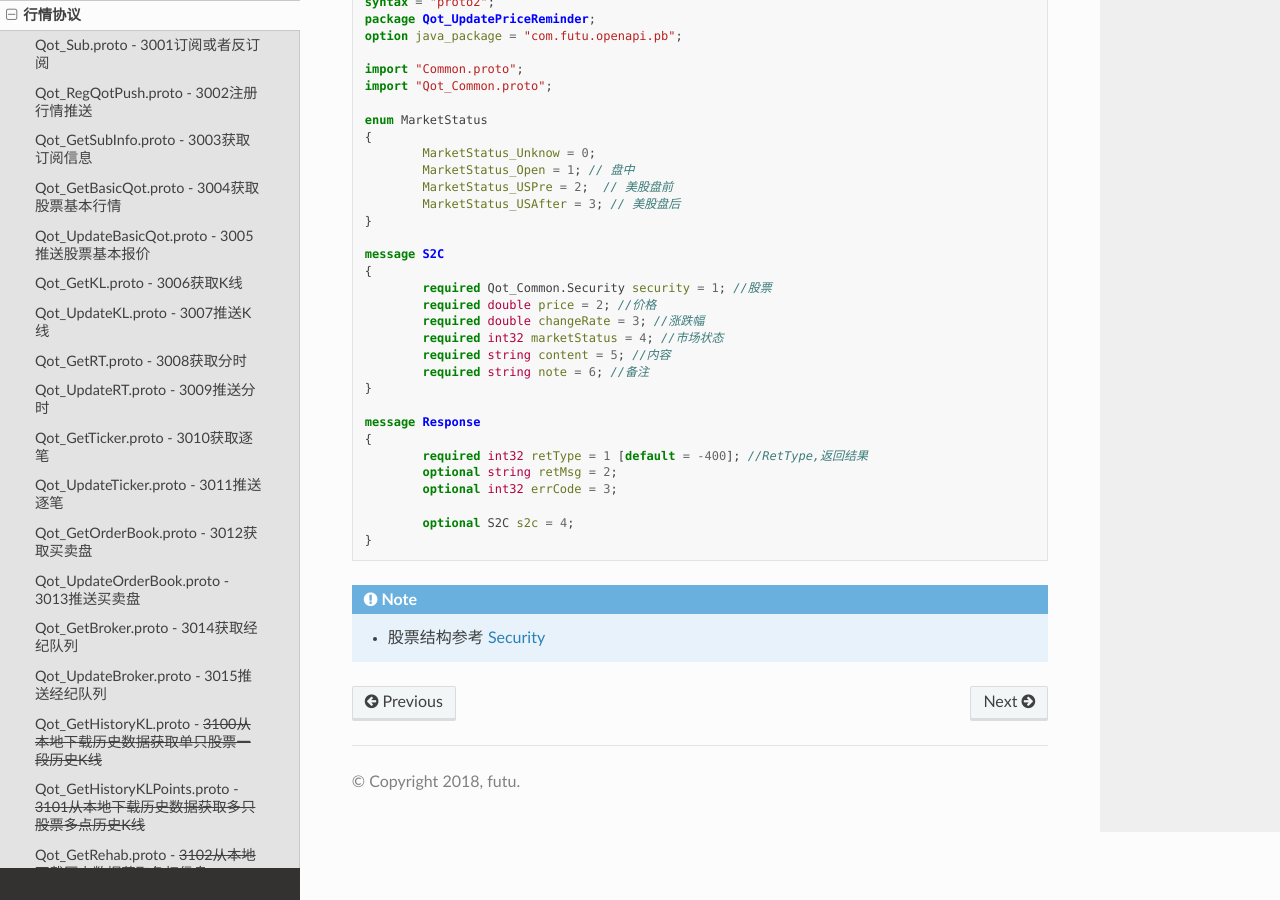
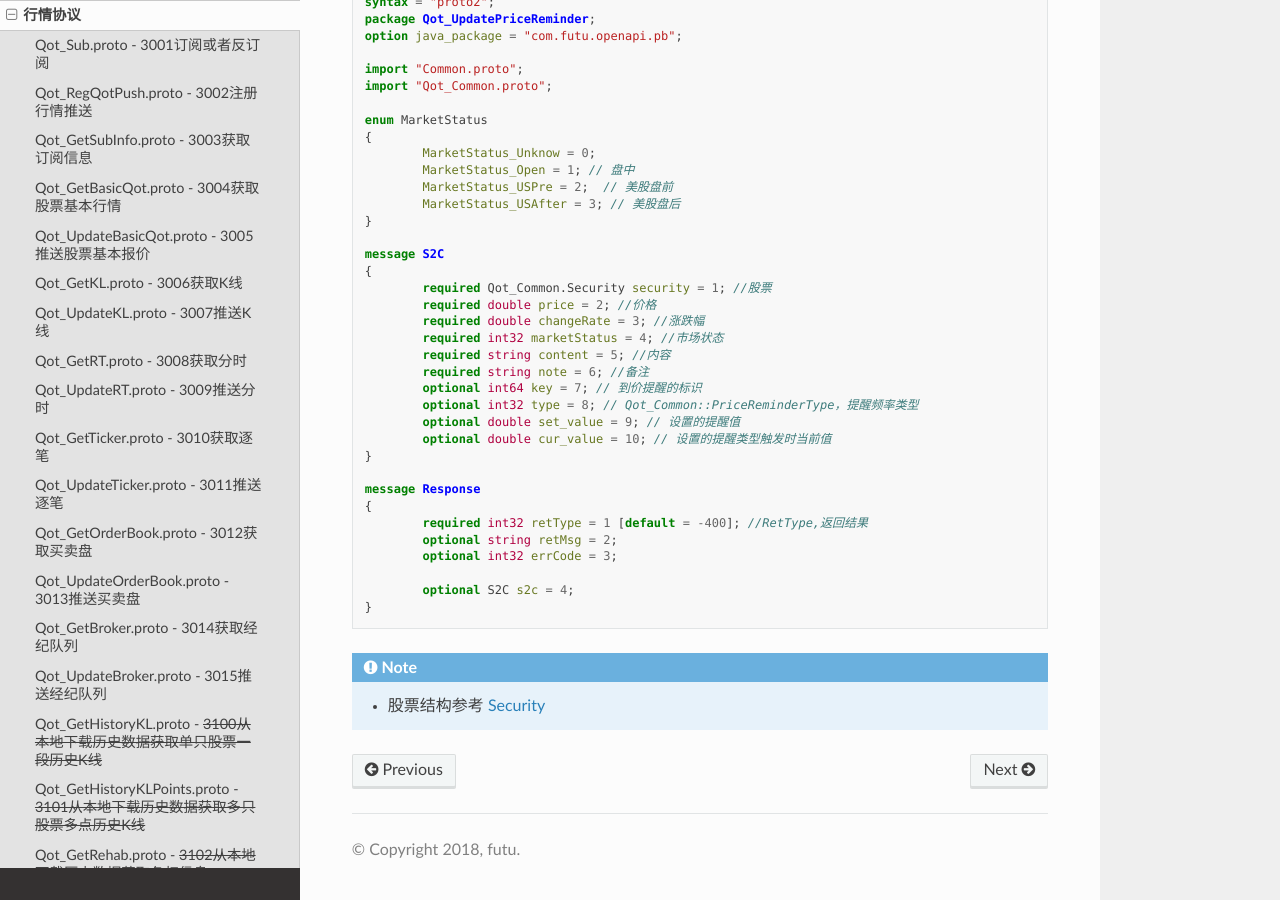
Before and after one commit to FutunnOpen/futu-api-doc, a Sphinx documentation site: the page built from doc_maker/source/protocol/quote_protocol.rst, in a window 1280 px wide and 900 px high, scrolled down 45999 px. Built offline with Sphinx 7.4.7 and the Read the Docs theme 2.0.0, drawn with Linux system fonts in a browser that asks for light colours.

Commit message:
到价提醒新增字段说明

```diff
--- a/doc_maker/source/api/Quote_API.rst
+++ b/doc_maker/source/api/Quote_API.rst
@@ -2701,4 +2701,8 @@ on_recv_rsp
     market_status               str                          触发的时间段，盘前、盘中、盘后，参见 PriceReminderMarketStatus_
     content                     str                          到价提醒文字内容
     note                        str                          备注，最多10个字符
+	key                         int64                        到价提醒标识
+	reminder_type               str                          到价提醒的类型，参见 PriceReminderType_
+	set_value                   float                        用户设置的提醒值
+	cur_value                   float                        提醒触发时的值
     =========================   =========================   ====================================================================
--- a/doc_maker/source/api/intro.rst
+++ b/doc_maker/source/api/intro.rst
@@ -58,6 +58,7 @@ py-futu-api依赖FutuOpenD网关客户端，需要先运行登录 FutuOpenD_
   .. _set_price_reminder: Quote_API.html#set_price_reminder
   .. _get_price_reminder: Quote_API.html#get_price_reminder
   .. _get_ipo_list: Quote_API.html#get_ipo_list
+  .. _get_user_security_group: Quote_API.html#get_user_security_group
 
   .. _get_acc_list:  Trade_API.html#get_acc_list
   .. _unlock_trade:  Trade_API.html#unlock_trade
@@ -113,6 +114,7 @@ get_future_info_                    获取期货合约资料
 request_trading_days_               在线请求交易日
 set_price_reminder_                 设置到价提醒
 get_price_reminder_                 获取对某只股票(某个市场)设置的到价提醒列表
+get_user_security_group_            获取自选股分组列表
 ================================    ============================================================================
 
 交易函数:
--- a/doc_maker/source/javascript/Quote_API.rst
+++ b/doc_maker/source/javascript/Quote_API.rst
@@ -40,6 +40,7 @@
   .. _RequestTradeDate: ../protocol/quote_protocol.html#qot-requesttradedate-proto-3219
   .. _SetPriceReminder: ../protocol/quote_protocol.html#qot-setpricereminder-proto-3220
   .. _GetPriceReminder: ../protocol/quote_protocol.html#qot-getpricereminder-proto-3221
+  .. _GetUserSecurityGroup: ../protocol/quote_protocol.html#qot-getusersecuritygroup-proto-32222
   .. _OnPush_Notify: ../protocol/base_define.html#notify-proto-1003
   .. _OnPush_UpdateBasicQot: ../protocol/quote_protocol.html#qot-updatebasicqot-proto-3005
   .. _OnPush_UpdateKL: ../protocol/quote_protocol.html#qot-updatekl-proto-3007k
--- a/doc_maker/source/protocol/quote_protocol.rst
+++ b/doc_maker/source/protocol/quote_protocol.rst
@@ -2611,18 +2611,22 @@
 		required int32 marketStatus = 4; //市场状态
 		required string content = 5; //内容
 		required string note = 6; //备注
-	}
-
-	message Response
-	{
-		required int32 retType = 1 [default = -400]; //RetType,返回结果
-		optional string retMsg = 2;
-		optional int32 errCode = 3;
-
-		optional S2C s2c = 4;
-	}
-
-
-.. note::
-
-	* 股票结构参考 `Security <base_define.html#security>`_
+		optional int64 key = 7; // 到价提醒的标识
+		optional int32 type = 8; // Qot_Common::PriceReminderType，提醒频率类型
+		optional double set_value = 9; // 设置的提醒值
+		optional double cur_value = 10; // 设置的提醒类型触发时当前值
+	}
+
+	message Response
+	{
+		required int32 retType = 1 [default = -400]; //RetType,返回结果
+		optional string retMsg = 2;
+		optional int32 errCode = 3;
+
+		optional S2C s2c = 4;
+	}
+
+
+.. note::
+
+	* 股票结构参考 `Security <base_define.html#security>`_
```
Also changed, not shown: other parts of doc_maker/source/javascript/Quote_API.rst (+1 -0 lines).
